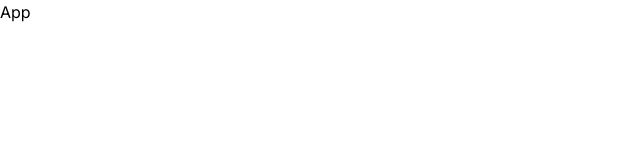
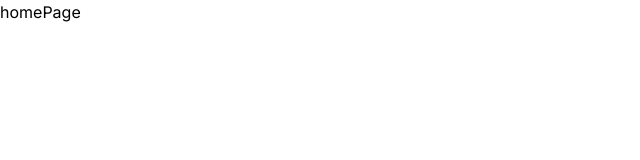
Before and after one commit to ogonekmateusz/car-rental-system, a React (Vite) app: page / in a window 1280 px wide. Shown: the top 160 px of the page, without its empty margins (0-640 px from the left). Built offline with nearby package versions, Linux system fonts and the light colour scheme.

Commit message:
add routing  and create home and admin page layouts

```diff
--- a/package.json
+++ b/package.json
@@ -13,6 +13,7 @@
     "@tailwindcss/vite": "^4.2.4",
     "react": "^19.2.5",
     "react-dom": "^19.2.5",
+    "react-router-dom": "^7.14.2",
     "tailwindcss": "^4.2.4"
   },
   "devDependencies": {
--- a/src/App.tsx
+++ b/src/App.tsx
@@ -1,7 +1,9 @@
-import React from 'react'
+import Router from "./route/index";
 
 export default function App() {
   return (
-    <div>App</div>
-  )
+    <div className="App">
+      <Router />
+    </div>
+  );
 }
--- /dev/null
+++ b/src/layouts/adminPage.tsx
@@ -0,0 +1,5 @@
+export default function adminPage() {
+  return (
+    <div>adminPage</div>
+  )
+}
--- /dev/null
+++ b/src/layouts/homePage.tsx
@@ -0,0 +1,5 @@
+export default function homePage() {
+  return (
+    <div>homePage</div>
+  )
+}
--- /dev/null
+++ b/src/route/index.tsx
@@ -0,0 +1,16 @@
+import { BrowserRouter, Routes, Route } from "react-router-dom";
+
+import HomePage from "../layouts/homePage";
+import AdminPage from "../layouts/adminPage";
+
+export default function Router() {
+  return (
+    <BrowserRouter>
+      <Routes>
+        <Route path="/" element={<HomePage />} />
+        <Route path="/admin" element={<AdminPage />} />
+        <Route path="*" element={<div>404 Not Found</div>} />
+      </Routes>
+    </BrowserRouter>
+  );
+}
```
Also changed, not shown: 1 other file (tests, documents, lock files or other folders).
